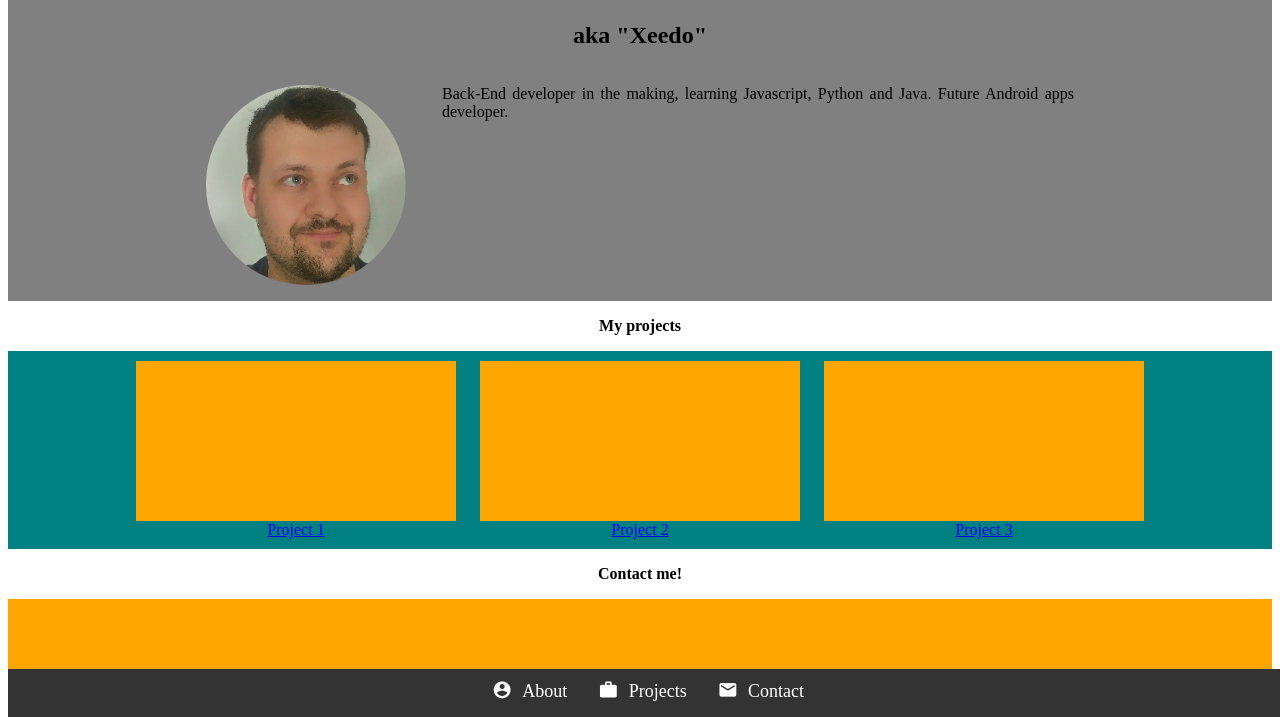
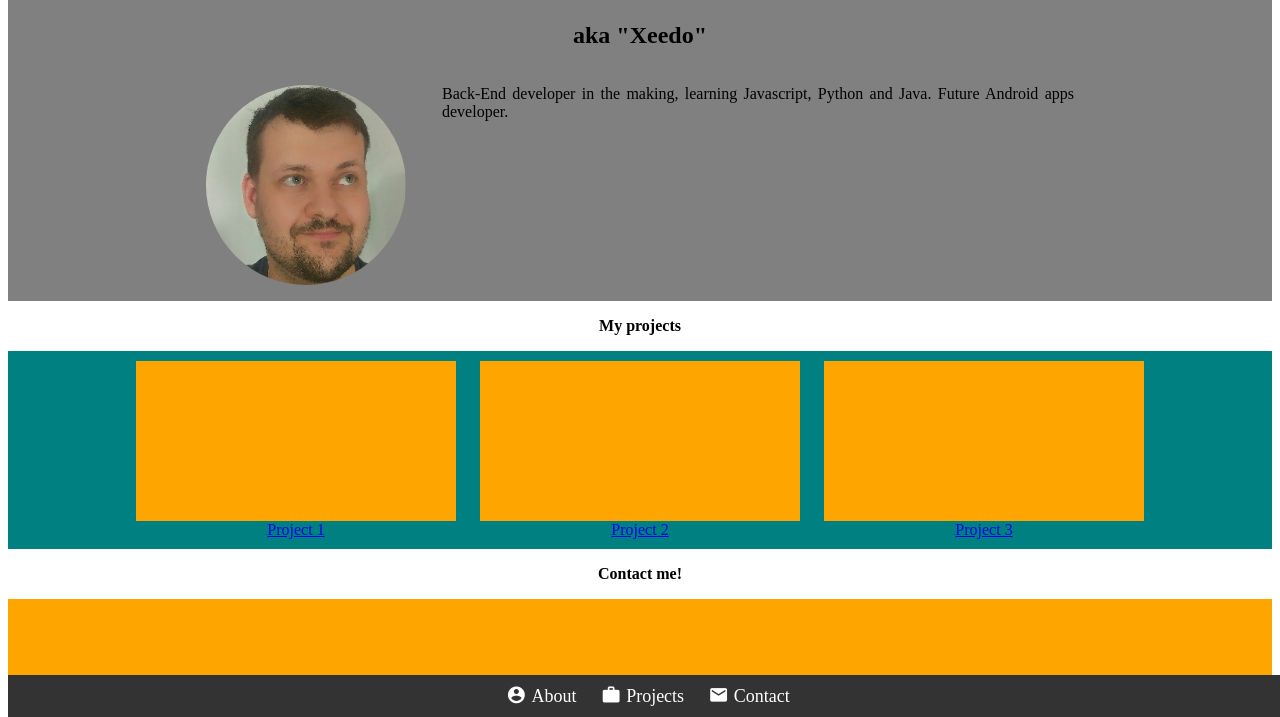
Before and after one commit to xeedo/Portfolio, a plain HTML site: page index.html in a window 1280 px wide. Shown: the part 83-800 px from the top of the page. Drawn offline with Linux system fonts and the light colour scheme.

Commit message:
Fixing layout

```diff
--- a/assets/style.css
+++ b/assets/style.css
@@ -7,17 +7,16 @@ body {
   position: fixed;
   bottom: 0;
   width: 100%;
-  height: 3em;
+  height: auto;
   background-color: #333;
   text-align: center;
-  overflow-x: visible;
 }
 
 div#nav a {
   display: inline-block;
   font-size: 1.125em;
   color: white;
-  padding: 0.625em 0.75em;
+  padding: 0.8% 0.8%;
   text-decoration: none;
 }
 
@@ -26,7 +25,7 @@ div#nav a:hover {
 }
 
 div#nav a i {
-  margin-right: 0.5em;
+  margin-right: 5px;
   font-size: 1.125em;
   vertical-align: -15%;
 }
```
